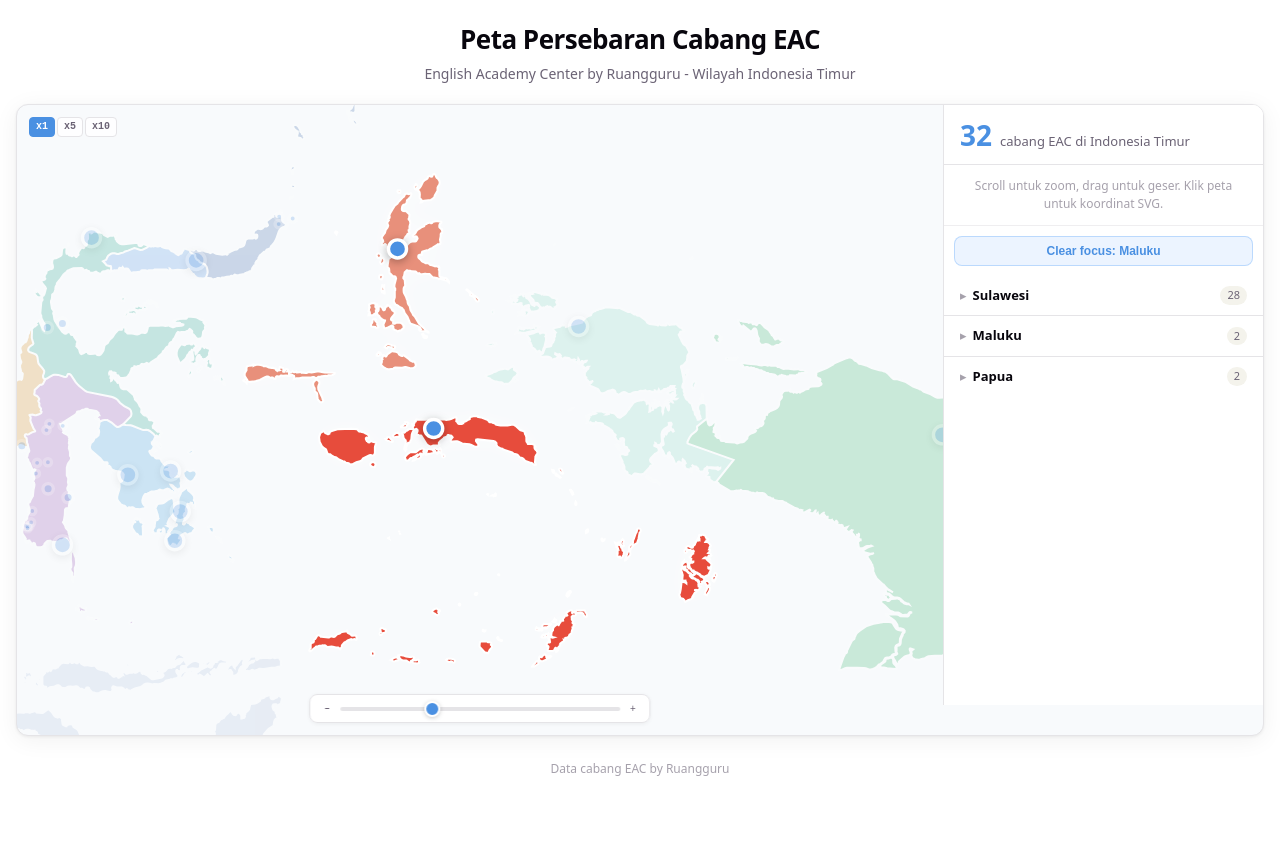
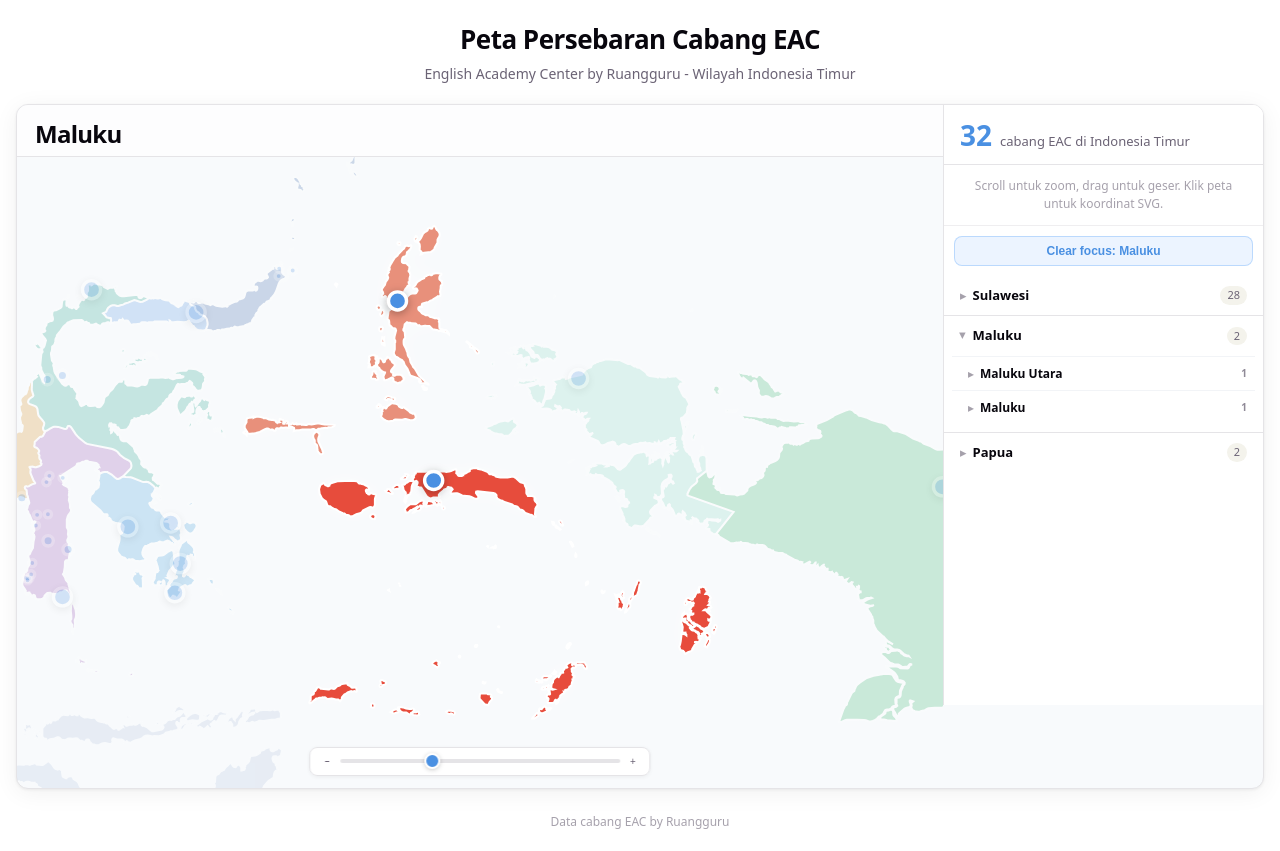
Before and after one commit to mrdevip15/maps-svg, a React (Vite) app in the folder map-app/: page / in a window 1280 px wide. Both pictures are taken after a click on the heading "Maluku 2". Before the commit the page ends 800 px from the top, so only its background shows below. Built offline with nearby package versions, Linux system fonts and the light colour scheme.

Commit message:
add breadcrumb

```diff
--- a/map-app/src/App.css
+++ b/map-app/src/App.css
@@ -53,6 +53,36 @@
   position: relative;
   flex: 1 1 0;
   min-width: 0;
+}
+
+.map-breadcrumb {
+  display: flex;
+  align-items: baseline;
+  gap: 8px;
+  padding: 16px 18px 10px;
+  border-bottom: 1px solid var(--border);
+  background: rgba(255, 255, 255, 0.72);
+}
+
+.map-breadcrumb-item {
+  display: inline-flex;
+  align-items: baseline;
+  gap: 8px;
+  font-size: 24px;
+  line-height: 1.05;
+  font-weight: 750;
+  letter-spacing: -0.03em;
+  color: var(--text-h);
+}
+
+.map-breadcrumb-separator {
+  color: var(--text);
+  opacity: 0.35;
+  font-weight: 500;
+}
+
+.map-viewport {
+  position: relative;
 }
 
 .map-svg {
@@ -871,19 +901,15 @@
   transform: rotate(90deg);
 }
 
-.sidebar-focus-btn {
+.sidebar-focus-label {
   flex: 1;
   min-width: 0;
-  padding: 0;
-  border: 0;
-  background: none;
   color: inherit;
-  font: inherit;
-  text-align: left;
-  cursor: pointer;
 }
 
-.sidebar-focus-btn:hover {
+.sidebar-region-header:hover .sidebar-focus-label,
+.sidebar-province-header:hover .sidebar-focus-label,
+.sidebar-city-header:hover .sidebar-focus-label {
   color: var(--eac-primary);
 }
 
--- a/map-app/src/components/InteractiveMap.tsx
+++ b/map-app/src/components/InteractiveMap.tsx
@@ -164,7 +164,7 @@
   const [svgOpacity, setSvgOpacity] = useState(0.85);
   const [svgLocked, setSvgLocked] = useState(false);
   const [syncSvgToMaps, setSyncSvgToMaps] = useState(true);
-  const [zoomPreset, setZoomPreset] = useState<ZoomPreset>("x1");
+  const zoomPreset: ZoomPreset = "x1";
   const [gmZoom, setGmZoom] = useState(() => {
     const saved = localStorage.getItem("gmZoom");
     return saved ? parseInt(saved, 10) : 5;
@@ -626,9 +626,30 @@
     navigator.clipboard.writeText(`${debugPoint.x.toFixed(1)}, ${debugPoint.y.toFixed(1)}`);
   }, [debugPoint]);
 
+  const mapBreadcrumb = useMemo(() => {
+    if (!activeFocus) return ["Indonesia Timur"];
+
+    if (activeFocus.type === "island") return [activeFocus.label];
+    if (activeFocus.type === "province") {
+      return [getIslandForRegionCode(activeFocus.regionCodes[0]), activeFocus.label];
+    }
+
+    return [getIslandForRegionCode(activeFocus.regionCodes[0]), activeFocus.label];
+  }, [activeFocus]);
+
   return (
     <div className="map-layout">
       <div className="map-container" onMouseMove={tooltip ? moveTooltip : undefined}>
+        <div className="map-breadcrumb" aria-label="Posisi peta saat ini">
+          {mapBreadcrumb.map((item, index) => (
+            <span className="map-breadcrumb-item" key={`${item}-${index}`}>
+              {index > 0 && <span className="map-breadcrumb-separator">/</span>}
+              {item}
+            </span>
+          ))}
+        </div>
+
+        <div className="map-viewport">
         {/* Google Maps background for calibration */}
         {calibrationMode && (
           <div className="calibration-bg">
@@ -732,21 +753,7 @@
         </svg>
 
         {/* Zoom controls */}
-        <div className="zoom-controls">
-          <div className="zoom-preset-group">
-            {(["x1", "x5", "x10"] as ZoomPreset[]).map((p) => (
-              <button
-                key={p}
-                type="button"
-                className={`zoom-preset-btn${zoomPreset === p ? " active" : ""}`}
-                onClick={() => setZoomPreset(p)}
-                title={`Zoom precision ${p}`}
-              >
-                {p}
-              </button>
-            ))}
-          </div>
-        </div>
+        <div className="zoom-controls" />
 
         {/* Horizontal zoom slider */}
         <div className="zoom-slider-wrap">
@@ -887,6 +894,7 @@
           </div>
         )}
         </div>
+      </div>
 
       <aside className="sidebar" aria-label="Daftar cabang EAC">
         <div className="sidebar-summary">
@@ -904,12 +912,9 @@
 
         {branchGroups.map((islandGroup) => (
           <details className="sidebar-region sidebar-island" key={islandGroup.island}>
-            <summary className="sidebar-region-header">
-              <button
-                type="button"
-                className="sidebar-focus-btn"
-                onClick={(e) => {
-                  e.preventDefault();
+            <summary
+              className="sidebar-region-header"
+              onClick={() => {
                   const island = ISLANDS.find((item) => item.name === islandGroup.island);
                   const regionCodes = island ? [...island.regionCodes] : islandGroup.provinces.map((province) => province.regionCode);
                   setActiveFocus({ type: "island", label: islandGroup.island, regionCodes });
@@ -917,38 +922,34 @@
                   focusRegionCodes(regionCodes);
               }}
             >
+              <span className="sidebar-focus-label">
                 {islandGroup.island}
-              </button>
+              </span>
               <span>{islandGroup.total}</span>
             </summary>
 
             <div className="sidebar-region-list">
               {islandGroup.provinces.map((provinceGroup) => (
                 <details className="sidebar-province" key={provinceGroup.regionCode}>
-                  <summary className="sidebar-province-header">
-                    <button
-                      type="button"
-                      className="sidebar-focus-btn"
-                      onClick={(e) => {
-                        e.preventDefault();
+                  <summary
+                    className="sidebar-province-header"
+                    onClick={() => {
                         setActiveFocus({ type: "province", label: provinceGroup.region, regionCodes: [provinceGroup.regionCode] });
                         setActiveRegionIdx(null);
                         focusRegionCodes([provinceGroup.regionCode]);
                     }}
                   >
+                    <span className="sidebar-focus-label">
                       {provinceGroup.region}
-                    </button>
+                    </span>
                     <span>{provinceGroup.total}</span>
                   </summary>
 
                   {provinceGroup.cities.map((cityGroup) => (
                     <details className="sidebar-city" key={`${provinceGroup.regionCode}-${cityGroup.city}`}>
-                      <summary className="sidebar-city-header">
-                        <button
-                          type="button"
-                          className="sidebar-focus-btn"
-                          onClick={(e) => {
-                            e.preventDefault();
+                      <summary
+                        className="sidebar-city-header"
+                        onClick={() => {
                             setActiveFocus({
                               type: "city",
                               label: cityGroup.city,
@@ -959,8 +960,9 @@
                             focusBranches(cityGroup.branches);
                         }}
                       >
+                        <span className="sidebar-focus-label">
                           {cityGroup.city}
-                        </button>
+                        </span>
                         <span>{cityGroup.branches.length}</span>
                       </summary>
 
```
Lines whose indentation alone changed are shown as unchanged.
